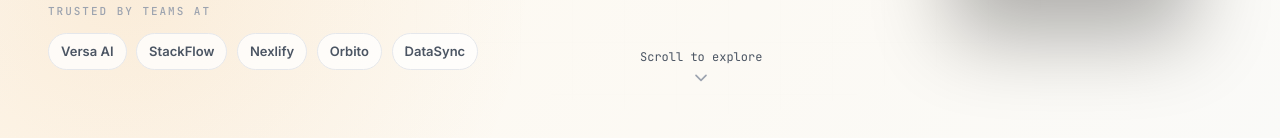
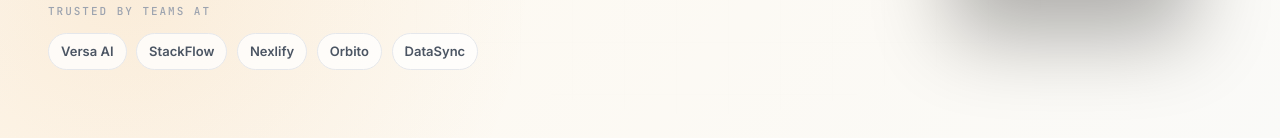
Before and after one commit to KesariX/KesariX-Technology, a React (Vite) app: page / in a window 1280 px wide. Shown: the part 738-876 px from the top of the page. Built offline with nearby package versions, Linux system fonts and the light colour scheme.

Commit message:
remove scroll to explore

```diff
--- a/src/components/Hero.tsx
+++ b/src/components/Hero.tsx
@@ -1,6 +1,6 @@
 import { useEffect } from 'react'
 import { motion, useScroll, useTransform } from 'framer-motion'
-import { ChevronDown, Activity, Terminal, Globe } from 'lucide-react'
+import { Activity, Terminal, Globe } from 'lucide-react'
 import gsap from 'gsap'
 import './styles/Hero.css'
 
@@ -227,14 +227,6 @@ export default function Hero() {
           </motion.div>
         </div>
 
-        <motion.div
-          animate={{ y: [0, 10, 0] }}
-          transition={{ duration: 2, repeat: Infinity }}
-          className="kx-hero__scroll-hint"
-        >
-          <p className="kx-hero__scroll-text">Scroll to explore</p>
-          <ChevronDown size={20} />
-        </motion.div>
       </div>
     </section>
   )
--- a/src/components/styles/Hero.css
+++ b/src/components/styles/Hero.css
@@ -501,23 +501,7 @@
   color: #10b981;
 }
 
-/* ── Scroll hint ───────────────────────────────── */
-.kx-hero__scroll-hint {
-  position: absolute;
-  left: 50%;
-  bottom: -0.5rem;
-  transform: translateX(-50%);
-  display: flex;
-  flex-direction: column;
-  align-items: center;
-  color: var(--text-muted);
-}
 
-.kx-hero__scroll-text {
-  margin: 0;
-  font-family: 'JetBrains Mono', monospace;
-  font-size: 0.75rem;
-}
 
 /* ── Responsive Refinements ─────────────────────── */
 @media (min-width: 768px) {
```
